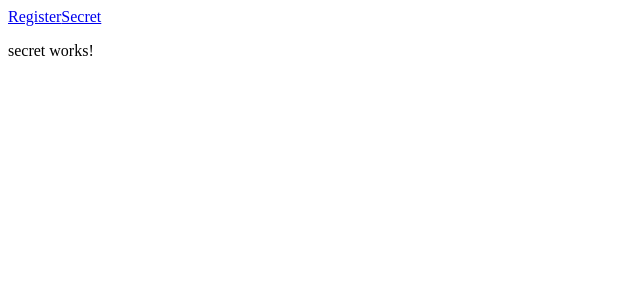
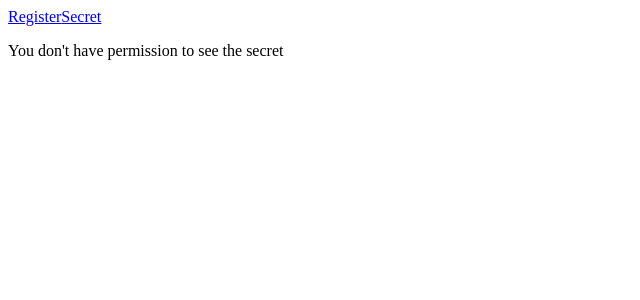
Before and after one commit to mathbertmes/angular-diy-6, an Angular app: page /secret in a window 1280 px wide. Shown: the top 300 px of the page, without its empty margins (0-640 px from the left). Built offline with nearby package versions, Linux system fonts and the light colour scheme.

Commit message:
secret page

```diff
--- a/src/app/secret/secret.component.html
+++ b/src/app/secret/secret.component.html
@@ -1 +1,7 @@
-<p>secret works!</p>
+<div *ngIf="!password">
+  <p>You don't have permission to see the secret</p>
+</div>
+
+<div *ngIf="password">
+  <p>Your password is {{password}}.</p>
+</div>
--- a/src/app/secret/secret.component.ts
+++ b/src/app/secret/secret.component.ts
@@ -1,12 +1,19 @@
+import { NgIf } from '@angular/common';
 import { Component } from '@angular/core';
 
 @Component({
   selector: 'app-secret',
   standalone: true,
-  imports: [],
+  imports: [NgIf],
   templateUrl: './secret.component.html',
   styleUrl: './secret.component.css'
 })
 export class SecretComponent {
-
+  password: string | undefined = undefined;
+  ngOnInit() {
+    const userData = localStorage.getItem('user')
+    if(userData){
+      this.password = JSON.parse(userData).password
+    }
+  }
 }
```
